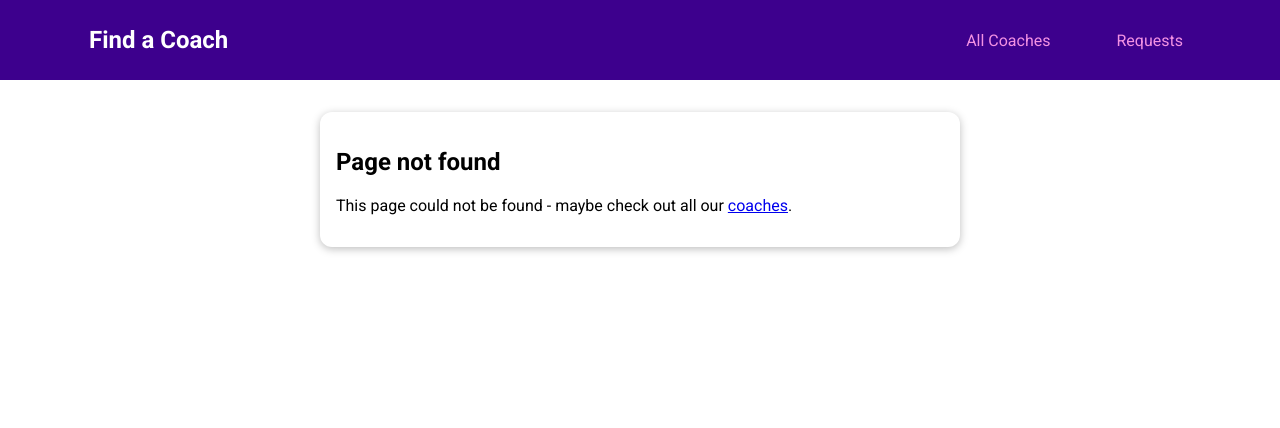
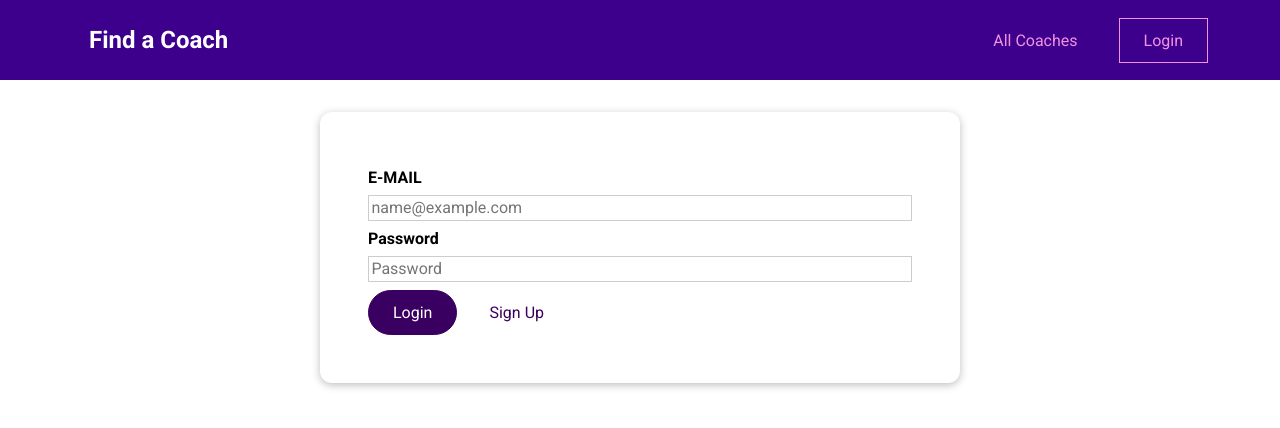
Before and after one commit to YoussefHussein57/Vue-Projects, a Vue app: page /auth in a window 1280 px wide. Before the commit this address had no page. Shown: the top 428 px of the page. Built offline with nearby package versions, Linux system fonts and the light colour scheme.

Commit message:
Authintication Added

```diff
--- a/src/App.vue
+++ b/src/App.vue
@@ -13,6 +13,21 @@
 export default {
   components: {
     TheHeader
+  },
+  computed: {
+    didAutoLogout() {
+      return this.$store.getters.didAutoLogout;
+    }
+  },
+  created() {
+    this.$store.dispatch('tryLogin');
+  },
+  watch: {
+    didAutoLogout(curValue, oldValue) {
+      if (curValue && curValue !== oldValue) {
+        this.$router.replace('/coaches');
+      }
+    }
   }
 }
 </script>
--- a/src/components/layout/TheHeader.vue
+++ b/src/components/layout/TheHeader.vue
@@ -8,13 +8,37 @@
         <li>
           <router-link to="/coaches">All Coaches</router-link>
         </li>
-        <li>
+        <li v-if="isLoggedIn">
           <router-link to="/requests">Requests</router-link>
+        </li>
+        <li v-else>
+          <router-link to="/auth">Login</router-link>
+        </li>
+        <li v-if="isLoggedIn">
+          <base-button @click="logout">Logout</base-button>
         </li>
       </ul>
     </nav>
   </header>
 </template>
+
+<script>
+import BaseButton from '../ui/BaseButton.vue';
+export default {
+  components: { BaseButton },
+  computed:{
+    isLoggedIn(){
+      return this.$store.getters.isAuthintcated;
+    }
+  },
+  methods: {
+    logout(){
+      this.$store.dispatch('logout');
+      this.$router.replace('/coaches');
+    }
+  }
+}
+</script>
 
 <style scoped>
 header {
--- /dev/null
+++ b/src/pages/Auth/UserAuth.vue
@@ -0,0 +1,143 @@
+<template>
+
+    <div>
+        <base-dialog :show="!!error" title="An error occurred" @close="handleError">
+    <p> {{ error }} </p>
+    </base-dialog>
+        <base-dialog :show="isLoading" title="Authenticating..." fixed>
+        <base-spinner></base-spinner>
+        </base-dialog>
+         <base-card>
+        <form @submit.prevent="submitForm" >
+            <div class="form-control">
+                <label for="E-MAIL">E-MAIL</label>
+                <input type="email" id="E-MAIL" name="E-MAIL" placeholder="name@example.com" v-model="email">
+            </div>
+            <div class="form-control">
+                <label for="Password">Password</label>
+                <input type="password" id="Password" name="Password" placeholder="Password" v-model="password">
+            </div>
+            <p v-if="!formIsValid">The Email or Password are not valid please enter a valid ones</p>
+            <base-button> {{ submitButtonCaption }} </base-button>
+            <base-button type="button" @click="switchAuthMode" mode="flat"> {{ switchModeButtonCaption }} </base-button>
+        </form>
+    </base-card>
+</div>
+
+
+
+
+</template>
+
+<script>
+
+
+export default {
+    data(){
+        return{
+            email: '',
+            password: '',
+            formIsValid: true,
+            mode: 'login',
+            isLoading: false,
+            error: null
+        }
+    },
+    computed:{
+        submitButtonCaption(){
+            if(this.mode=== 'login'){
+                return 'Login';
+            }
+            else {
+                return 'Signup';
+            }
+        },
+        switchModeButtonCaption(){
+            if(this.mode === 'login'){
+                return 'Sign Up';
+                }
+                else {
+                    return 'Login';
+                }
+        }
+    },
+    methods:{
+       async submitForm(){
+            this.formIsValid=true;
+            if (
+            this.email === ''
+            || !this.email.includes('@')
+            || this.password.length < 6 ){
+                this.formIsValid=false;
+                return;
+            }
+
+            this.isLoading=true;
+
+            try{
+                if (this.mode === 'login'){
+                // login logic here
+                await this.$store.dispatch('login',{
+                    email: this.email,
+                    password: this.password
+                })
+            }
+            else {
+                await this.$store.dispatch('signup',{
+                    email: this.email,
+                    password: this.password
+                })
+            }
+            const redirectUrl =  '/' +  (this.$route.query.redirect || 'coaches');
+            this.$router.replace(redirectUrl);
+            }
+            catch(err){
+                this.error=err.message || 'Failed to Authenticate,try later';
+            }
+
+            this.isLoading=false;
+
+        },
+        switchAuthMode(){
+            this.mode = this.mode === 'login' ? 'signup' : 'login';
+        },
+        handleError(){
+            this.error=null;
+        }
+    }
+}
+</script>
+
+
+<style scoped>
+form {
+    margin: 1rem;
+    padding: 1rem;
+  }
+
+  .form-control {
+    margin: 0.5rem 0;
+  }
+
+  label {
+    font-weight: bold;
+    margin-bottom: 0.5rem;
+    display: block;
+  }
+
+  input,
+  textarea {
+    display: block;
+    width: 100%;
+    font: inherit;
+    border: 1px solid #ccc;
+    padding: 0.15rem;
+  }
+
+  input:focus,
+  textarea:focus {
+    border-color: #3d008d;
+    background-color: #faf6ff;
+    outline: none;
+  }
+</style>
--- a/src/pages/coaches/CoachesList.vue
+++ b/src/pages/coaches/CoachesList.vue
@@ -10,7 +10,8 @@
       <base-card>
         <div class="controls">
           <base-button mode="outline" @click="loadCoaches(true)">Refresh</base-button>
-          <base-button v-if="!isCoach && !isLoading" link to="/register">Register as Coach</base-button>
+          <base-button link to="/auth?redirect=register" v-if="!isLoggedIn" >Login to Register as Coach </base-button>
+          <base-button v-if="isLoggedIn && !isCoach && !isLoading" link to="/register">Register as Coach</base-button>
         </div>
         <div v-if="isLoading">
           <base-spinner></base-spinner>
@@ -53,6 +54,9 @@
     };
   },
   computed: {
+    isLoggedIn(){
+      return this.$store.getters.isAuthintcated;
+     },
     isCoach() {
       return this.$store.getters['coaches/isCoach'];
     },
--- a/src/router.js
+++ b/src/router.js
@@ -6,6 +6,8 @@
 import ContactCoach from './pages/requests/ContactCoach.vue';
 import RequestsReceived from './pages/requests/RequestsReceived.vue';
 import NotFound from './pages/NotFound.vue';
+import UserAuth from './pages/Auth/UserAuth.vue';
+import store from './store/index.js';
 
 const router = createRouter({
   history: createWebHistory(),
@@ -17,13 +19,32 @@
       component: CoachDetail,
       props: true,
       children: [
-        { path: 'contact', component: ContactCoach } // /coaches/c1/contact
-      ]
+        { path: 'contact', component: ContactCoach }, // /coaches/c1/contact
+      ],
     },
-    { path: '/register', component: CoachRegistation },
-    { path: '/requests', component: RequestsReceived },
-    { path: '/:notFound(.*)', component: NotFound }
-  ]
+    {
+      path: '/register',
+      component: CoachRegistation,
+      meta: { requiresAuth: true },
+    },
+    {
+      path: '/requests',
+      component: RequestsReceived,
+      meta: { requiresAuth: true },
+    },
+    { path: '/auth', component: UserAuth, meta: { requiresUnauth: true } },
+    { path: '/:notFound(.*)', component: NotFound },
+  ],
+});
+
+router.beforeEach((to, _, next) => {
+  if (to.meta.requiresAuth && !store.getters.isAuthintcated) {
+    next('/auth');
+  } else if (to.meta.requiresUnauth && store.getters.isAuthintcated) {
+    next('/coaches');
+  } else {
+    next();
+  }
 });
 
 export default router;
--- a/src/store/index.js
+++ b/src/store/index.js
@@ -2,22 +2,14 @@
 
 import coachesModule from './modules/coaches/index.js';
 import requestsModule from './modules/requests/index.js';
+import authModule from './modules/auth/index.js';
 
 const store = createStore({
   modules: {
     coaches: coachesModule,
-    requests: requestsModule
+    requests: requestsModule,
+    auth: authModule,
   },
-  state() {
-    return {
-      userId: 'c3'
-    };
-  },
-  getters: {
-    userId(state) {
-      return state.userId;
-    }
-  }
 });
 
 export default store;
--- /dev/null
+++ b/src/store/modules/auth/actions.js
@@ -0,0 +1,98 @@
+let timer;
+
+export default {
+  async login(context, payload) {
+    return context.dispatch('auth', {
+      ...payload,
+      mode: 'login',
+    });
+  },
+  async signup(context, payload) {
+    return context.dispatch('auth', {
+      ...payload,
+      mode: 'signup',
+    });
+  },
+  async auth(context, payload) {
+    const mode = payload.mode;
+    let url =
+      'https://identitytoolkit.googleapis.com/v1/accounts:signInWithPassword?key=AIzaSyBvOcmh_Avvu08bFdUHdmJzA06c6vV4h0E';
+
+    if (mode === 'signup') {
+      url =
+        'https://identitytoolkit.googleapis.com/v1/accounts:signUp?key=AIzaSyBvOcmh_Avvu08bFdUHdmJzA06c6vV4h0E';
+    }
+    const response = await fetch(url, {
+      method: 'POST',
+      body: JSON.stringify({
+        email: payload.email,
+        password: payload.password,
+        returnSecureToken: true,
+      }),
+    });
+
+    const responseData = await response.json();
+
+    if (!response.ok) {
+      const error = new Error(
+        responseData.message || 'Failed to authenticate. Check your login data.'
+      );
+      throw error;
+    }
+
+    const expiresIn = +responseData.expiresIn * 1000;
+    // const expiresIn = 5000;
+    const expirationDate = new Date().getTime() + expiresIn;
+
+    localStorage.setItem('token', responseData.idToken);
+    localStorage.setItem('userId', responseData.localId);
+    localStorage.setItem('tokenExpiration', expirationDate);
+
+    timer = setTimeout(function () {
+      context.dispatch('autoLogout');
+    }, expiresIn);
+
+    context.commit('setUser', {
+      token: responseData.idToken,
+      userId: responseData.localId,
+    });
+  },
+  tryLogin(context) {
+    const token = localStorage.getItem('token');
+    const userId = localStorage.getItem('userId');
+    const tokenExpiration = localStorage.getItem('tokenExpiration');
+
+    const expiresIn = +tokenExpiration - new Date().getTime();
+
+    if (expiresIn < 0) {
+      return;
+    }
+
+    timer = setTimeout(function () {
+      context.dispatch('autoLogout');
+    }, expiresIn);
+
+    if (token && userId) {
+      context.commit('setUser', {
+        token: token,
+        userId: userId,
+      });
+    }
+  },
+  logout(context) {
+    localStorage.removeItem('token');
+    localStorage.removeItem('userId');
+    localStorage.removeItem('tokenExpiration');
+
+    clearTimeout(timer);
+
+    context.commit('setUser', {
+      token: null,
+      userId: null,
+    });
+  },
+  autoLogout(context) {
+    context.dispatch('logout');
+    context.commit('setAutoLogout');
+  },
+};
--- /dev/null
+++ b/src/store/modules/auth/getters.js
@@ -0,0 +1,14 @@
+export default {
+  userId(state) {
+    return state.userId;
+  },
+  token(state) {
+    return state.token;
+  },
+  isAuthenticated(state) {
+    return !!state.token;
+  },
+  didAutoLogout(state) {
+    return state.didAutoLogout;
+  },
+};
--- /dev/null
+++ b/src/store/modules/auth/index.js
@@ -0,0 +1,16 @@
+import mutations from './mutations.js';
+import actions from './actions.js';
+import getters from './getters.js';
+
+export default {
+  state() {
+    return {
+      userId: null,
+      token: null,
+      didAutoLogout: false,
+    };
+  },
+  mutations,
+  actions,
+  getters,
+};
--- /dev/null
+++ b/src/store/modules/auth/mutations.js
@@ -0,0 +1,10 @@
+export default {
+  setUser(state, payload) {
+    state.token = payload.token;
+    state.userId = payload.userId;
+    state.didAutoLogout = false;
+  },
+  setAutoLogout(state) {
+    state.didAutoLogout = true;
+  },
+};
--- a/src/store/modules/coaches/actions.js
+++ b/src/store/modules/coaches/actions.js
@@ -9,8 +9,11 @@
       areas: data.areas,
     };
 
+    const token = context.rootGetters.token;
+
     const response = await fetch(
-      `https://find-a-coach-55aaf-default-rtdb.firebaseio.com/coaches/${userId}.json`,
+      `https://find-a-coach-55aaf-default-rtdb.firebaseio.com/coaches/${userId}.json?auth=` +
+        token,
       {
         method: 'PUT',
         body: JSON.stringify(coachData),
--- a/src/store/modules/requests/actions.js
+++ b/src/store/modules/requests/actions.js
@@ -28,8 +28,10 @@
   },
   async fetchRequests(context) {
     const coachId = context.rootGetters.userId;
+    const token = context.rootGetters.token;
     const response = await fetch(
-      `https://find-a-coach-55aaf-default-rtdb.firebaseio.com/requests/${coachId}.json`
+      `https://find-a-coach-55aaf-default-rtdb.firebaseio.com/requests/${coachId}.json?auth=` +
+        token
     );
     const responseData = await response.json();
 
```
